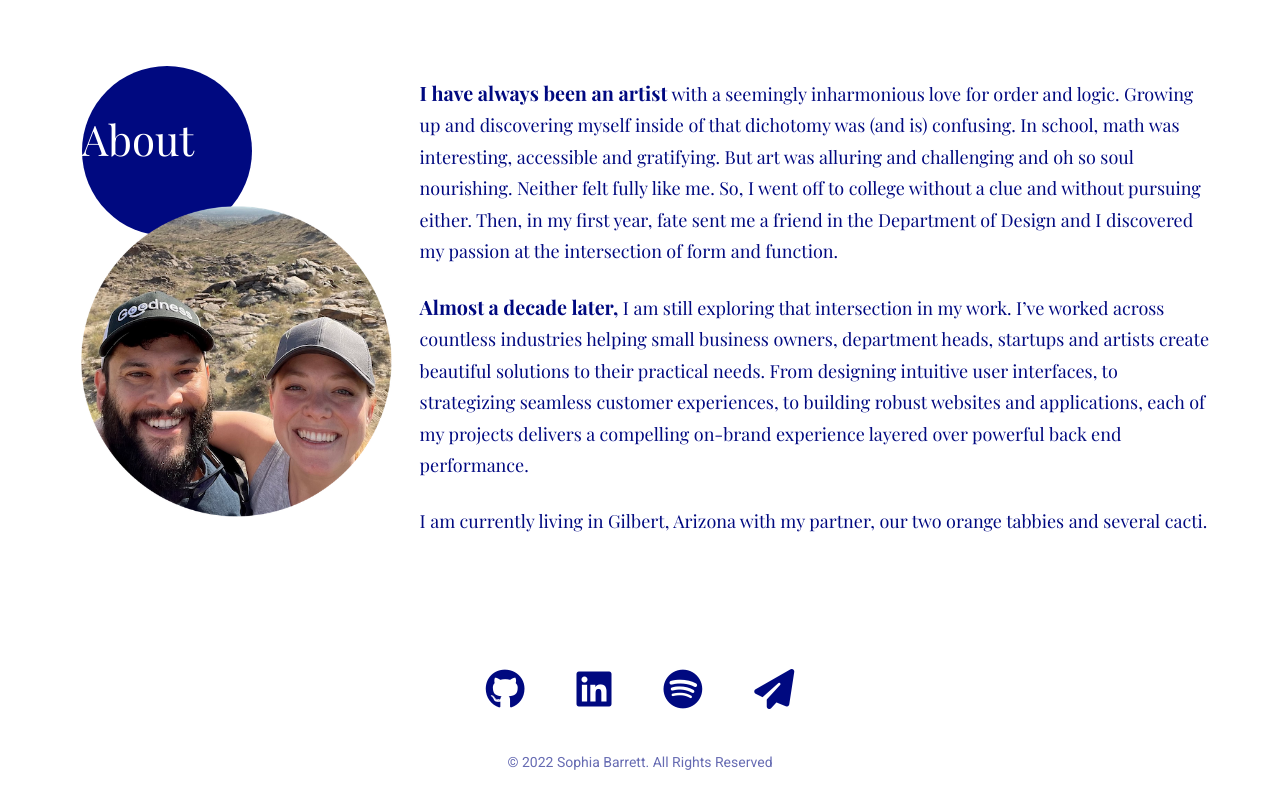
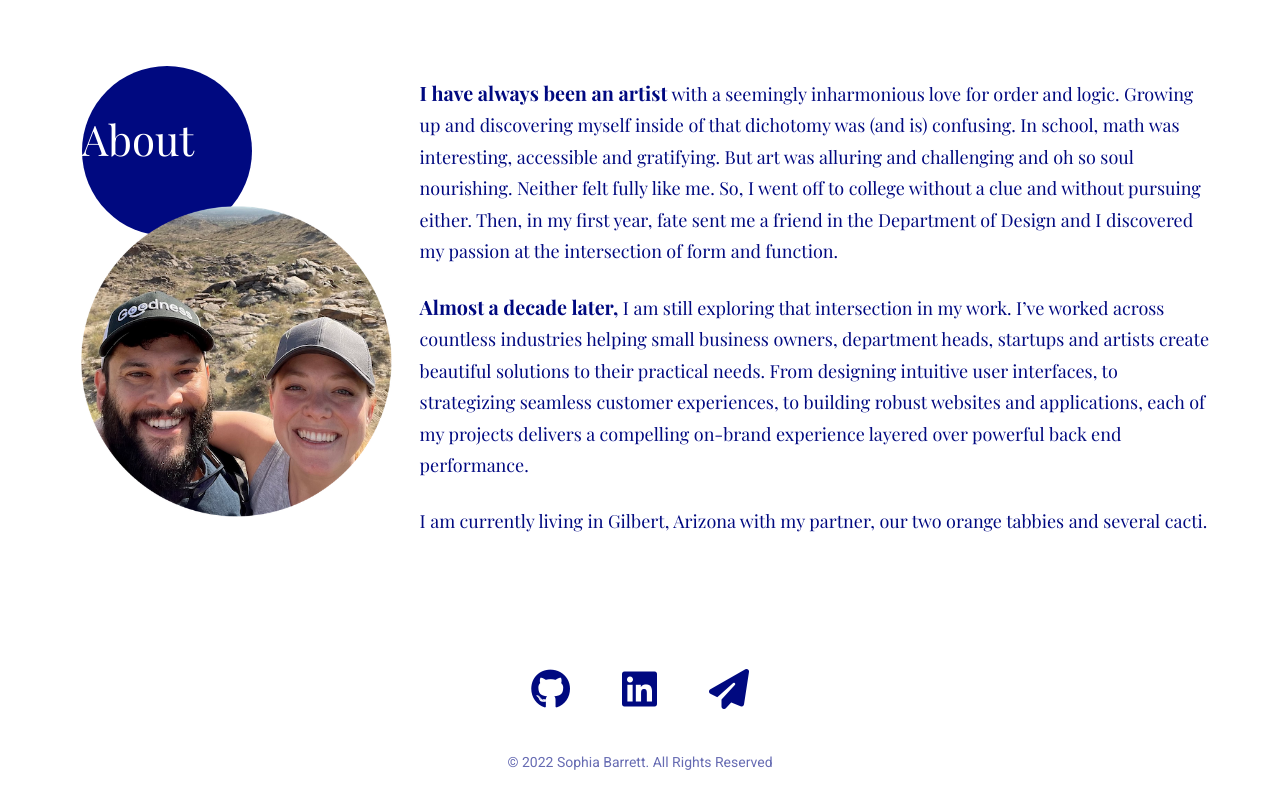
Before and after one commit to sophiabarrett/sophiabarrett.co, a React (Create React App) app: page / in a window 1280 px wide. Shown: the part 629-1429 px from the top of the page. Built offline with nearby package versions, Linux system fonts and the light colour scheme; a web font is replaced by a local one.

Commit message:
remove spotify link

```diff
--- a/src/components/Footer/index.js
+++ b/src/components/Footer/index.js
@@ -15,11 +15,6 @@ function Footer() {
           </a>
         </li>
         <li>
-          <a href="https://open.spotify.com/user/w3btcecwxn72myqh6atsgnuvo" target="_blank">
-            <i className="fab fa-spotify"></i>
-          </a>
-        </li>
-        <li>
           <a href="mailto:sophia@yoursummit.media" target="_blank">
             <i className="fas fa-paper-plane"></i>
           </a>
```
Also changed, not shown: src/assets/images/santa-cruz-agents.png.
